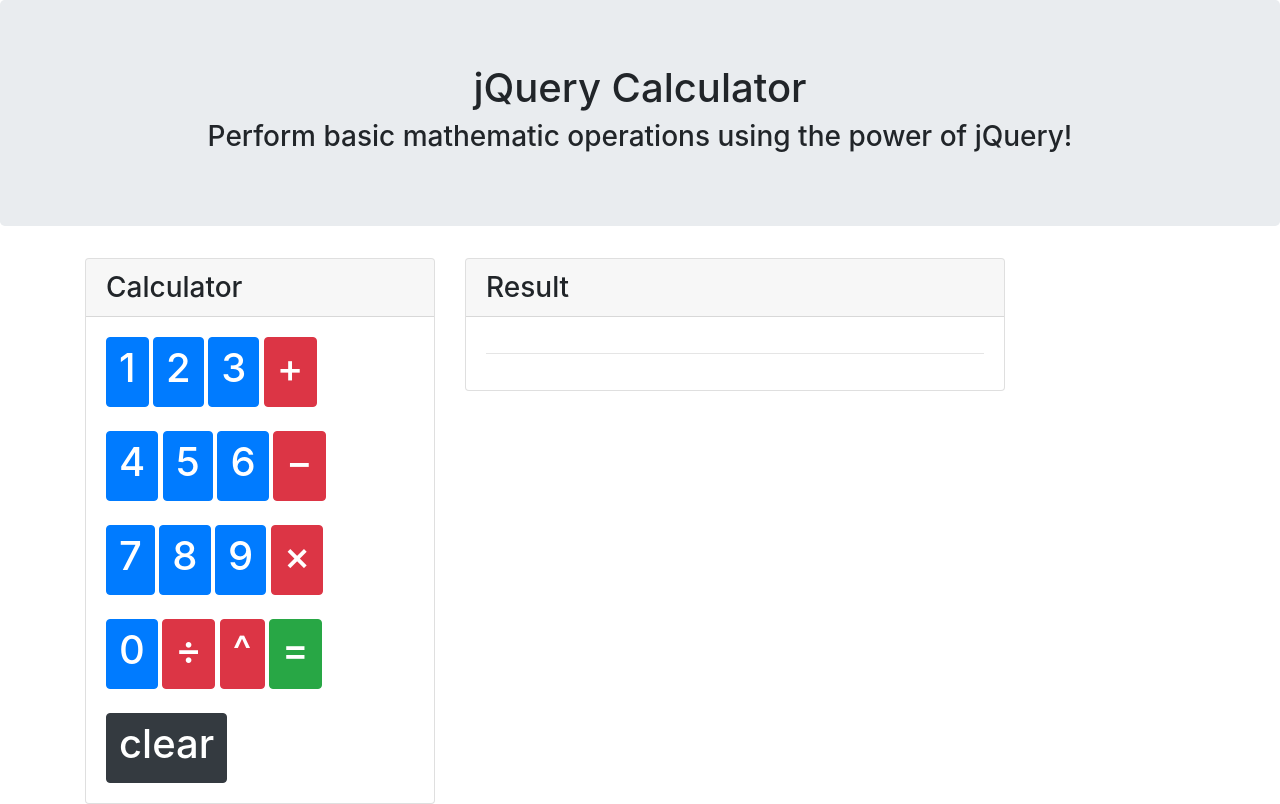
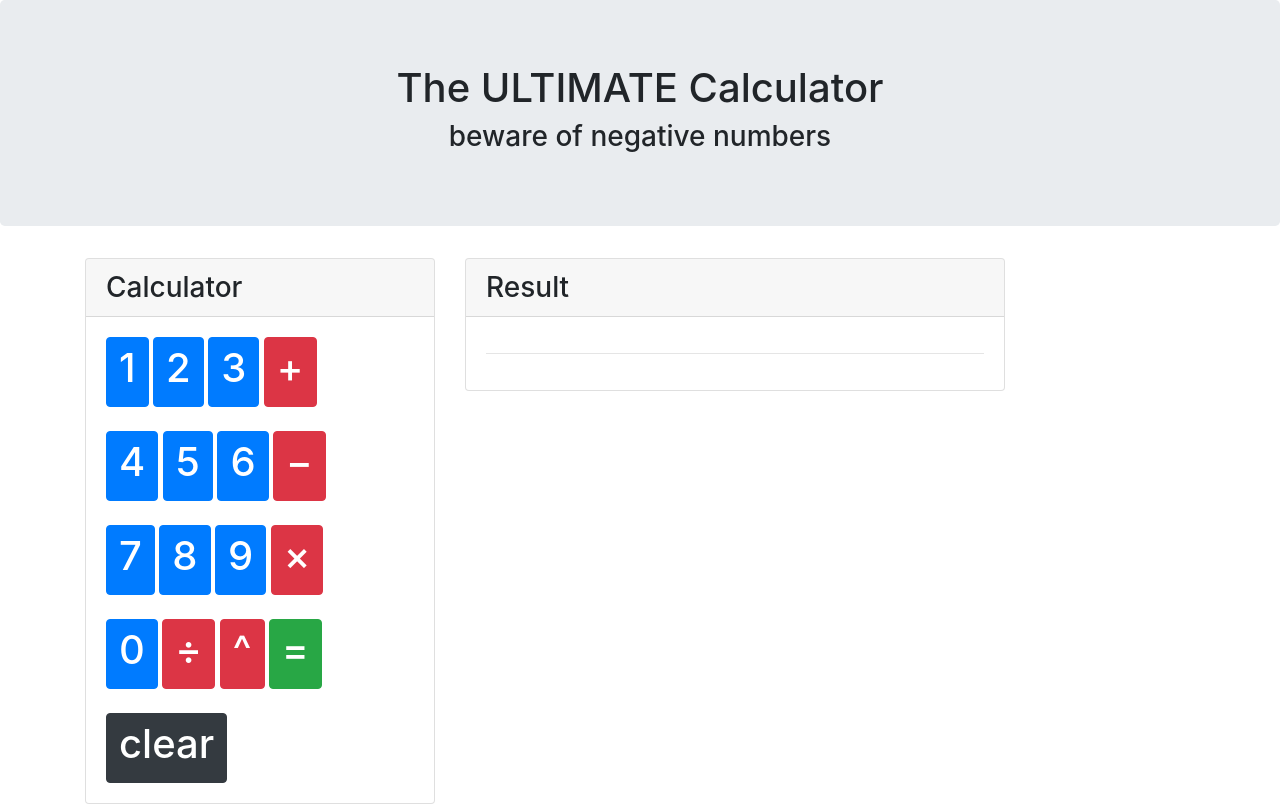
Before and after one commit to plspecter/calculator-test, a plain HTML site: page index.html in a window 1280 px wide. Drawn offline with nearby package versions, Linux system fonts and the light colour scheme.

Commit message:
Update index.html

```diff
--- a/index.html
+++ b/index.html
@@ -14,8 +14,8 @@
 
     <!-- Jumbotron for Title -->
     <div class="jumbotron">
-        <h1 class="text-center">jQuery Calculator</h1>
-        <h3 class="text-center">Perform basic mathematic operations using the power of jQuery!</h3>
+        <h1 class="text-center">The ULTIMATE Calculator</h1>
+        <h3 class="text-center">beware of negative numbers</h3>
     </div>
 
     <div class="container">
```
